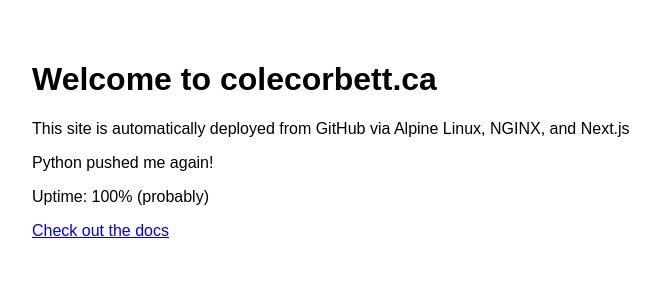
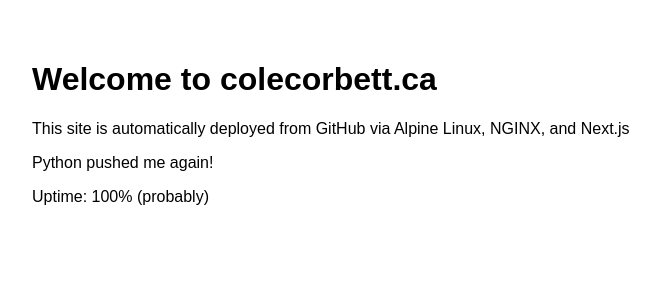
Before and after one commit to ccorbett0116/personal-site, a Next.js app: page / in a window 1280 px wide. Shown: the top 300 px of the page, without its empty margins (8-668 px from the left). Built offline with nearby package versions, Linux system fonts and the light colour scheme.

Commit message:
removed docs link

```diff
--- a/pages/index.js
+++ b/pages/index.js
@@ -14,7 +14,6 @@
                 <p>This site is automatically deployed from GitHub via Alpine Linux, NGINX, and Next.js</p>
                 <p>Python pushed me again!</p>
                 <p>Uptime: 100% (probably)</p>
-                <p><a href="/docs">Check out the docs</a></p>
             </main>
         </>
     )
```
